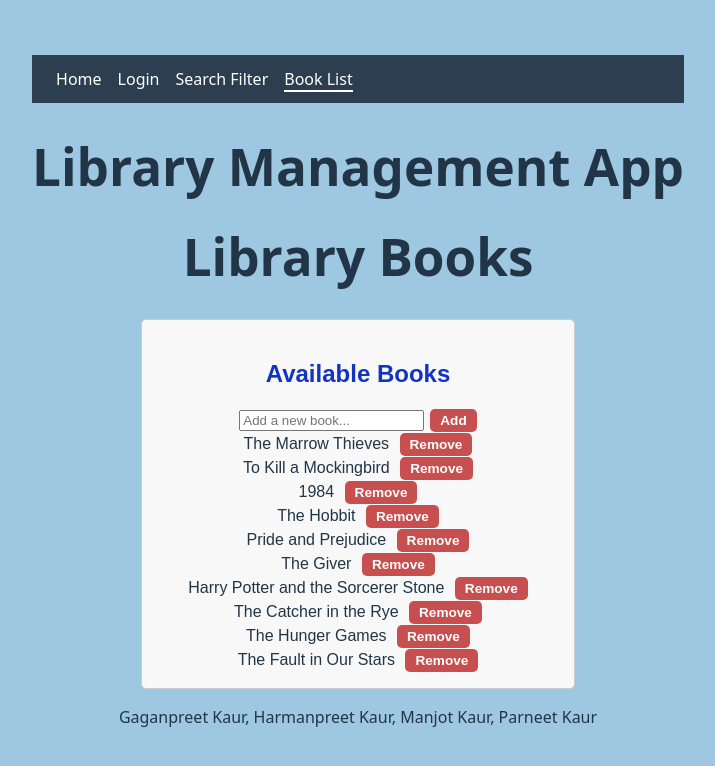
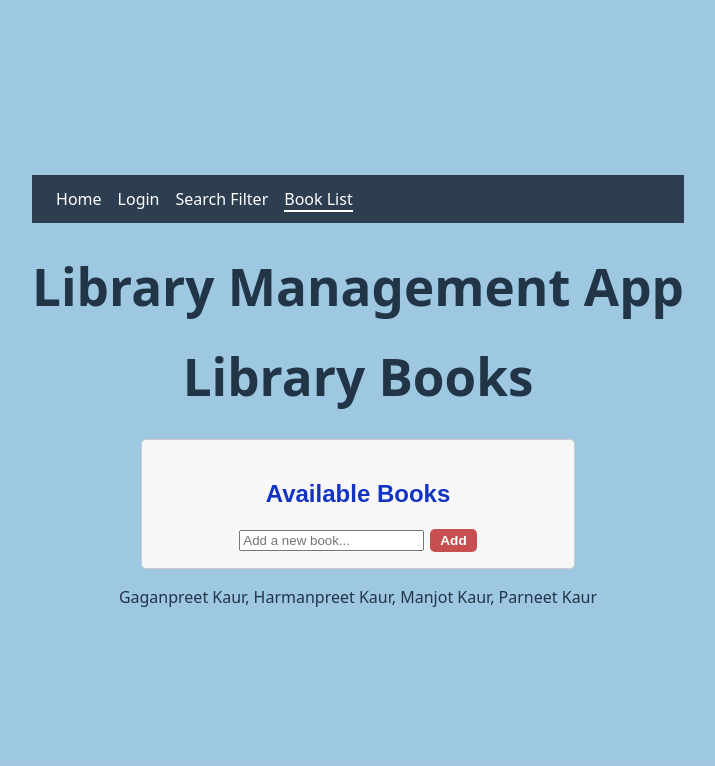
Before and after one commit to Gaganpreet-rrc/Full_Stack_Project_Sprint_01_New, a React (Vite) app in the folder sprint-01/: page /booklist in a window 1280 px wide. Shown: the top 766 px of the page, without its empty margins (282-997 px from the left). Built offline with nearby package versions, Linux system fonts and the light colour scheme.

Commit message:
Updated code

```diff
--- a/sprint-01/src/App.tsx
+++ b/sprint-01/src/App.tsx
@@ -1,5 +1,4 @@
 import "./App.css";
-import { useState } from "react";
 import { BrowserRouter, Routes, Route } from "react-router-dom";
 import { Layout } from "./Components/common/layout/Layout";
 import { Home } from "./Components/pages/Home";
@@ -7,24 +6,19 @@ import Login from "./Components/login/login";
 import BookListPage from "./Components/pages/BookListPage";
 import SearchFilterPage from "./Components/pages/SearchFilterPage";
 import LibraryTipsPage from "./Components/LibraryTips/LibraryTips";
-import {LibraryProvider} from "./context/LibraryContext";
+import { LibraryProvider } from "./context/LibraryContext";
 
 function App() {
-  // Shared state for search filter
-  const [search, setSearch] = useState("");
-  // Shared state for users
-  const [users, setUsers] = useState<string[]>([]);
-
-return (
+  return (
     <BrowserRouter>
       <LibraryProvider>
         <Routes>
           <Route path="/" element={<Layout />}>
             <Route index element={<Home />} />
-            <Route path="booklist" element={<BookListPage search={search} />} />
-            <Route path="searchfilter" element={<SearchFilterPage search={search} setSearch={setSearch} />} />
+            <Route path="booklist" element={<BookListPage />} />
+            <Route path="searchfilter" element={<SearchFilterPage />} />
             <Route path="library-tips" element={<LibraryTipsPage />} />
-            <Route path="login" element={<Login users={users} setUsers={setUsers} />} />
+            <Route path="login" element={<Login />} />
           </Route>
         </Routes>
       </LibraryProvider>
--- a/sprint-01/src/Components/pages/BookListPage.tsx
+++ b/sprint-01/src/Components/pages/BookListPage.tsx
@@ -1,10 +1,8 @@
 import { useLibraryContext } from "../../context/LibraryContext";
 import { BookList } from "../BookList/bookList";
 
-type Props = { search: string };
-
-export default function BookListPage({ search }: Props) {
-  const { books, addBook, removeBook } = useLibraryContext();
+export default function BookListPage() {
+  const { books, addBook, removeBook, search } = useLibraryContext();
 
   const filteredBooks = books.filter(book =>
     book.title.toLowerCase().includes(search.toLowerCase())
--- a/sprint-01/src/Components/pages/SearchFilterPage.tsx
+++ b/sprint-01/src/Components/pages/SearchFilterPage.tsx
@@ -1,11 +1,8 @@
-import React from "react";
+import { useLibraryContext } from "../../context/LibraryContext";
 import SearchFilter from "../../Components/searchFilter/Searchfilter";
 
-type SearchFilterPageProps = {
-  search: string;
-  setSearch: React.Dispatch<React.SetStateAction<string>>;
-};
+export default function SearchFilterPage() {
+  const { search, setSearch } = useLibraryContext();
 
-export default function SearchFilterPage({ search, setSearch }: SearchFilterPageProps) {
   return <SearchFilter search={search} setSearch={setSearch} />;
 }
--- a/sprint-01/src/hooks/useBooks.ts
+++ b/sprint-01/src/hooks/useBooks.ts
@@ -1,22 +1,33 @@
 import { useState } from "react";
-import { bookListRepo } from "../repositories/bookListRepo";
+import type { Book } from "../types/Book";
 
 export function useBooks() {
-  const [books, setBooks] = useState(bookListRepo.getAll());
+  const [books, setBooks] = useState<Book[]>([]);
+  const [search, setSearch] = useState("");
+  const [users, setUsers] = useState<string[]>([]);
 
   const addBook = (title: string) => {
-    bookListRepo.add({
+    const newBook: Book = {
+      id: Date.now(),
       title,
       author: "Unknown",
-      available: true
-    });
-    setBooks(bookListRepo.getAll());
+      available: true,
+    };
+
+    setBooks(prev => [...prev, newBook]);
   };
 
   const removeBook = (id: number) => {
-    bookListRepo.remove(id);
-    setBooks(bookListRepo.getAll());
+    setBooks(prev => prev.filter(book => book.id !== id));
   };
 
-  return { books, addBook, removeBook };
+return {
+  books,
+  addBook,
+  removeBook,
+  search,
+  setSearch,
+  users,
+  setUsers
+};
 }
```
